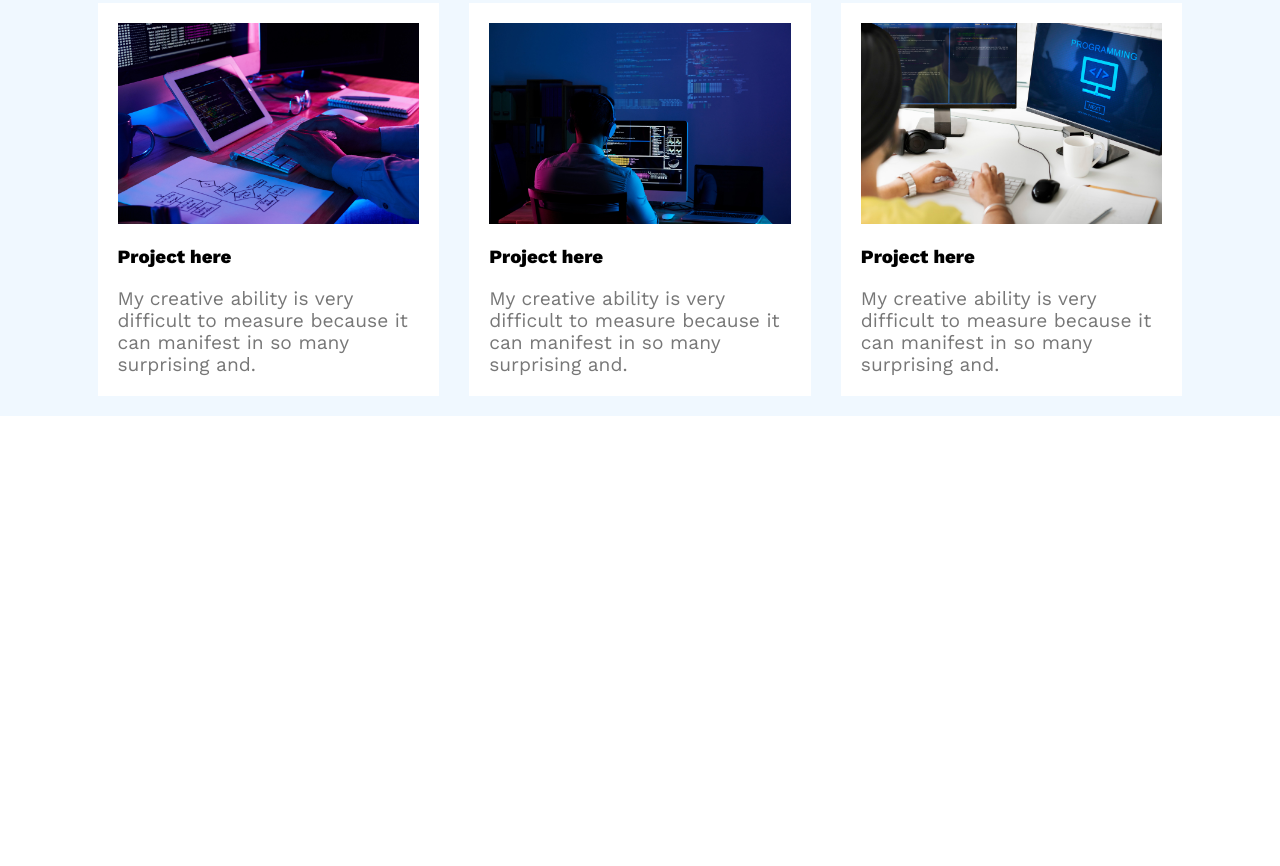
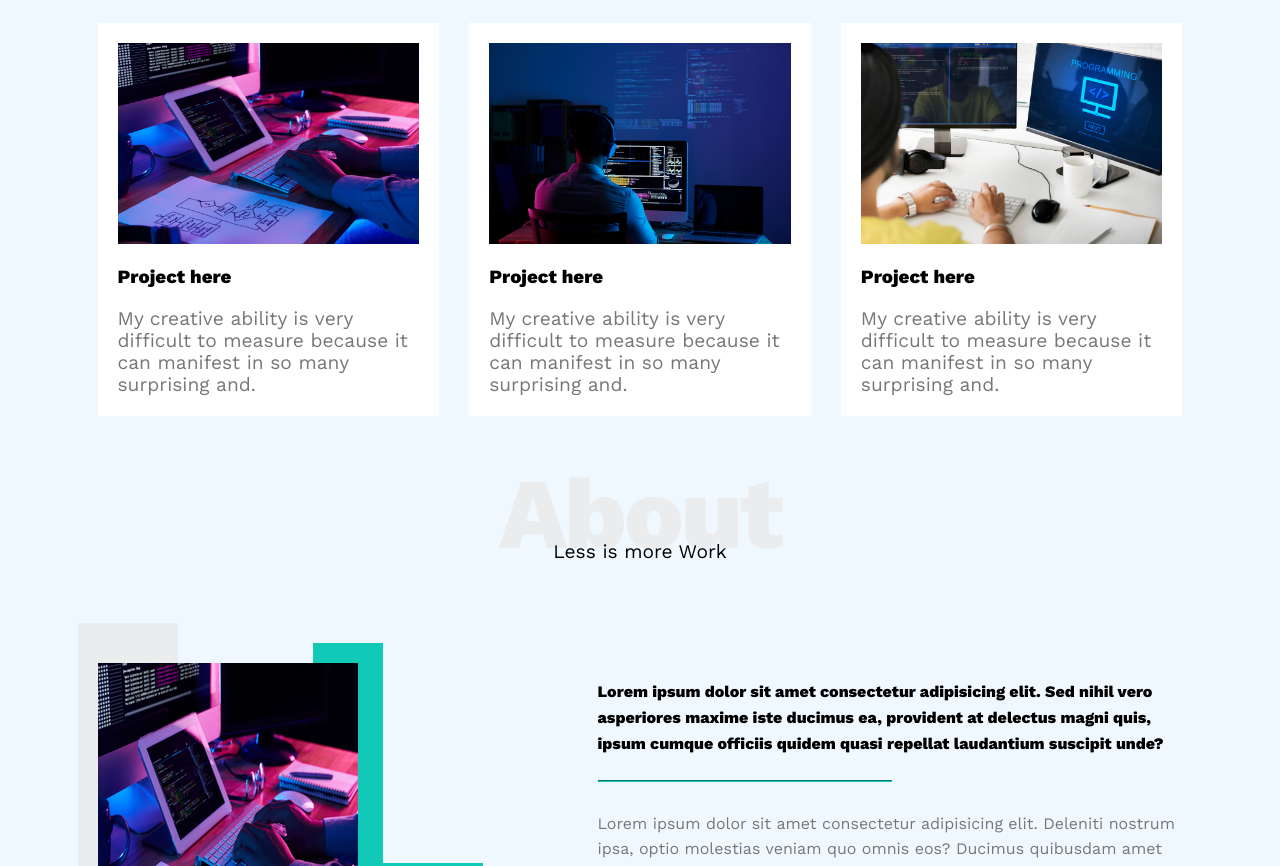
Before and after one commit to Sayed2210/LeonTemplateLandingPage, a plain HTML site: page index.html in a window 1280 px wide. Shown: the part 1934-2800 px from the top of the page. Before the commit the page ends 2350 px from the top, so only its background shows below. Drawn offline with nearby package versions, Linux system fonts and the light colour scheme.

Commit message:
Create about section and finish it

```diff
--- a/css/style.css
+++ b/css/style.css
@@ -214,6 +214,7 @@ body {
 }
 
 .feature .feat {
+    margin-top: 20px;
     text-align: center;
     padding: 20px;
 }
@@ -324,3 +325,90 @@ body {
     font-size: 1.2em;
     color: var(--font-color);
 }
+
+/*Styling about section*/
+.about {
+    padding-top: var(--padding-section);
+    padding-bottom: var(--padding-section);
+    background-color: var(--background-color);
+}
+
+.about .about-content {
+    display: flex;
+    flex-wrap: wrap;
+    justify-content: space-between;
+    margin-top: 100px;
+}
+
+@media (max-width: 820px) {
+    .about .about-content {
+        flex-direction: column;
+        text-align: center;
+    }
+}
+
+.about .about-content .image {
+    width: 260px;
+    height: 320px;
+    position: relative;
+    z-index: 10;
+}
+
+@media (max-width: 820px) {
+    .about .about-content .image {
+        margin: 0 auto 50px;
+    }
+}
+
+.about .about-content .image::before {
+    content: '';
+    position: absolute;
+    height: calc(100% + 80px);
+    width: 100px;
+    left: -20px;
+    top: -40px;
+    background-color: #ebeced;
+    z-index: -1;
+}
+
+.about .about-content .image::after {
+    content: '';
+    position: absolute;
+    width: 100px;
+    height: 220px;
+    border-left: 70px solid;
+    border-color:  var(--main-color);
+    border-bottom: 50px solid;
+    border-color: var(--main-color);
+    right: -125px;
+    top: -20px;
+    z-index: -1;
+}
+
+@media (max-width: 820px) {
+    .about .about-content .image::after,
+    .about .about-content .image::before {
+        display: none;
+    }
+}
+
+.about .about-content .text {
+    flex-basis: calc(100% - 500px);
+}
+
+.about .about-content .text p:first-child {
+    font-weight: bold;
+    line-height: 1.6;
+}
+
+.about .about-content .text p:last-child {
+    line-height: 1.6;
+    color: var(--font-color);
+}
+
+.about .about-content .text hr {
+    width: 50%;
+    color: var(--main-color);
+    border-color: var(--main-color);
+    display: inline-block;
+}
--- a/index.html
+++ b/index.html
@@ -124,7 +124,7 @@
         <div class="container">
             <h2 class="special-heading">Portfolio</h2>
             <p>If you do it right, it will last forever.</p>
-            <!--Create services content-->
+            <!--Create portfolio content-->
             <div class="portfolio-content">
                 <div class="card">
                     <img src="/img/close-up-image-programer-working-his-desk-office.jpg" alt="">
@@ -150,5 +150,25 @@
             </div>
         </div>
     </div>
+    <!--Create about section-->
+    <div class="about" id="about">
+        <div class="container">
+            <h2 class="special-heading">About</h2>
+            <p>Less is more Work</p>
+            <!--Create about content-->
+            <div class="about-content">
+                <div class="image">
+                    <img src="/img/1.png" alt="">
+                </div>
+                <div class="text">
+                    <p>Lorem ipsum dolor sit amet consectetur adipisicing elit. Sed nihil vero asperiores maxime iste ducimus ea,
+                        provident at delectus magni quis, ipsum cumque officiis quidem quasi repellat laudantium suscipit unde?</p>
+                    <hr>
+                    <p>Lorem ipsum dolor sit amet consectetur adipisicing elit. Deleniti nostrum ipsa, optio molestias veniam quo omnis eos? Ducimus quibusdam amet quo,
+                         eligendi corrupti iure dolorum quisquam neque omnis quam incidunt.</p>
+                </div>
+            </div>
+        </div>
+    </div>
 </body>
 </html>
```
